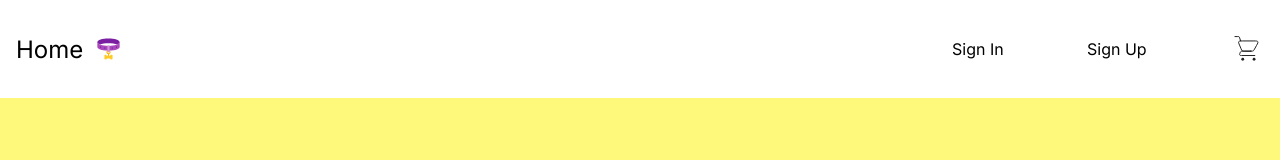
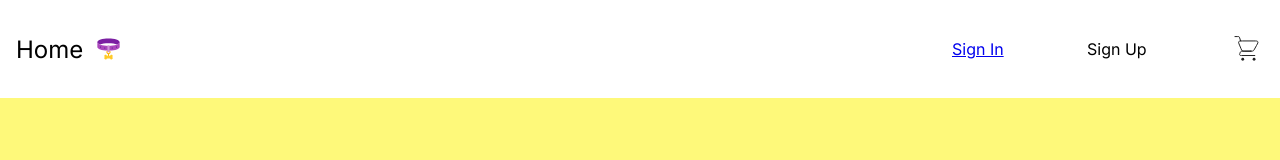
Before and after one commit to eugenekhovaiev/eCommerce-Application, a React (Vite) app: page / in a window 1280 px wide. Shown: the top 160 px of the page. Built offline with nearby package versions, Linux system fonts and the light colour scheme.

Commit message:
feat: add link to the login page on header

```diff
--- a/src/entities/Login/UI/SignInLink.tsx
+++ b/src/entities/Login/UI/SignInLink.tsx
@@ -2,7 +2,7 @@ import Link from '../../../shared/UI/link/Link';
 import { ISignInProps } from '../types';
 
 function SignInLink(props: ISignInProps): JSX.Element {
-  return <Link className={props.className} title="Sign In" onClick={props.onClick} />;
+  return <Link className={props.className} title="Sign In" onClick={props.onClick} href="/login" />;
 }
 
 export default SignInLink;
```
